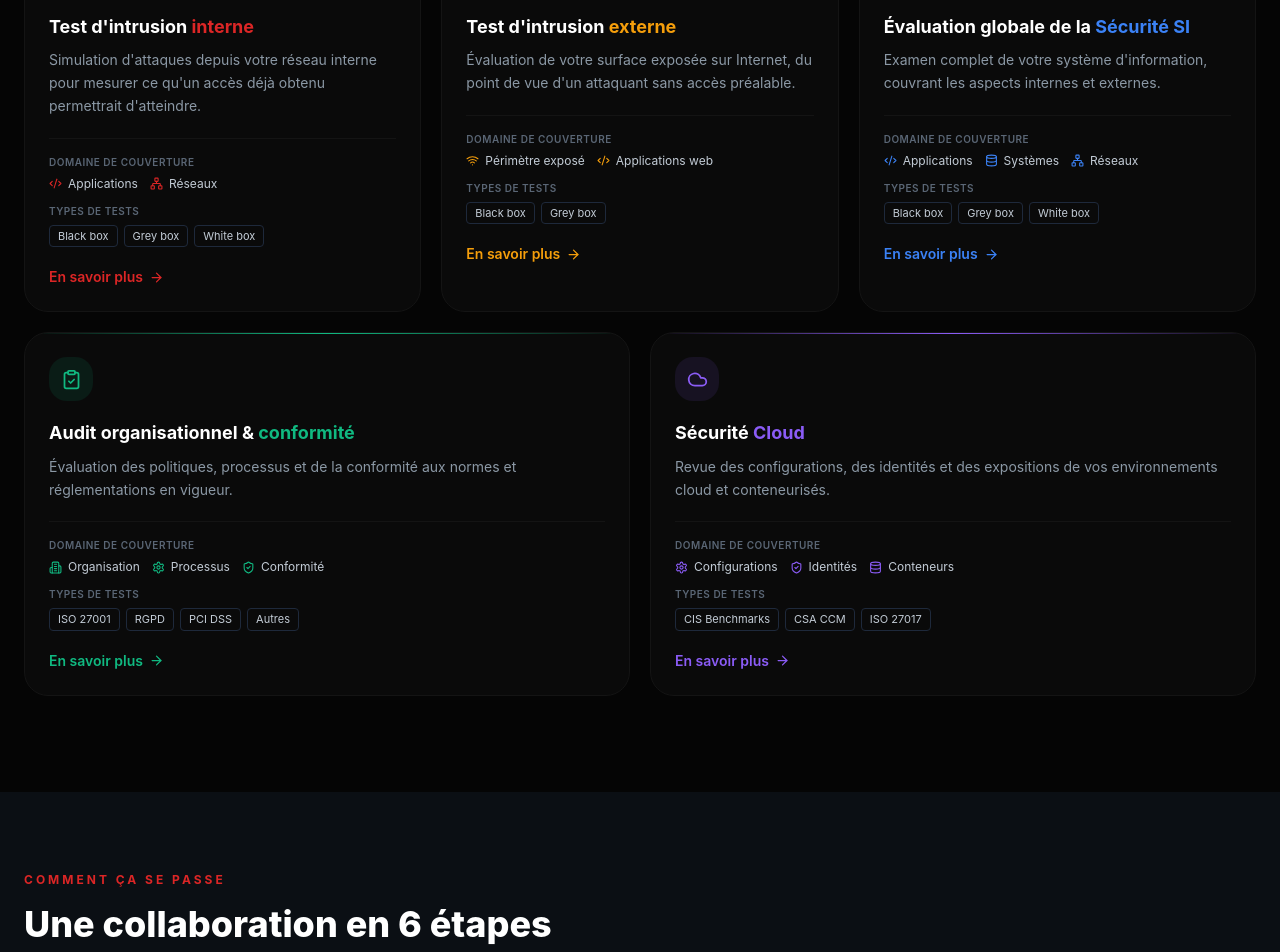
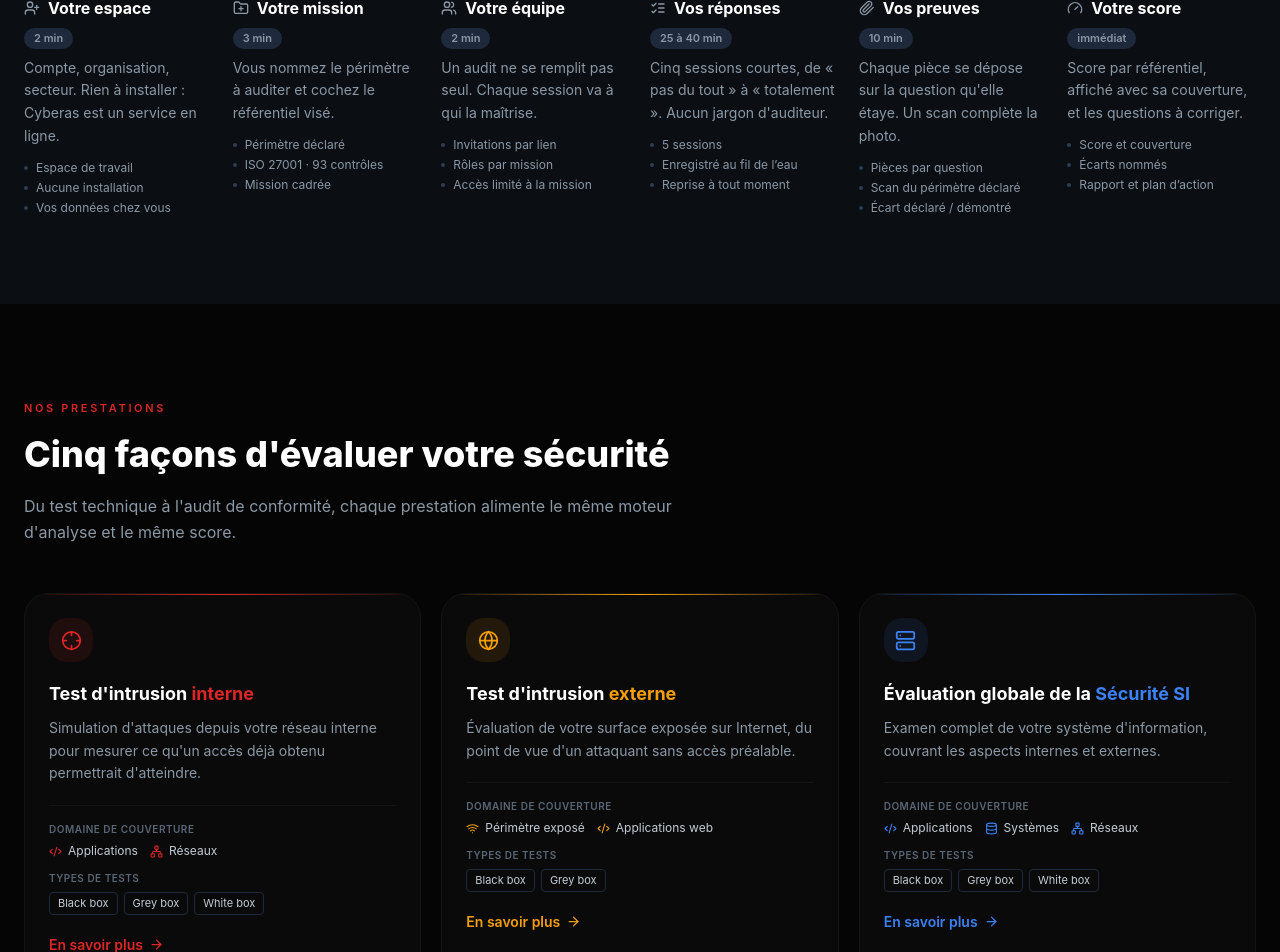
Before and after one commit to JuniorMinkoSon/CYBERAS-INTELLIGENCE, a React (Vite) app in the folder frontend/: page / in a window 1280 px wide. Shown: the part 1860-2812 px from the top of the page. Built offline with nearby package versions, Linux system fonts and the light colour scheme; no server answers.

Commit message:
layout(accueil): la collaboration en 6 étapes juste après la problématique
Co-Authored-By: Claude Opus 5 <noreply@anthropic.com>

```diff
--- a/frontend/src/pages/marketing/LandingPage.tsx
+++ b/frontend/src/pages/marketing/LandingPage.tsx
@@ -100,8 +100,8 @@ export function LandingPage() {
     <>
       <CyberHero />
       <WhyAudit />
+      <PriseEnMain />
       <ServicesSection />
-      <PriseEnMain />
       <CouvertureCarousel />
       <CtaBanner />
     </>
```
